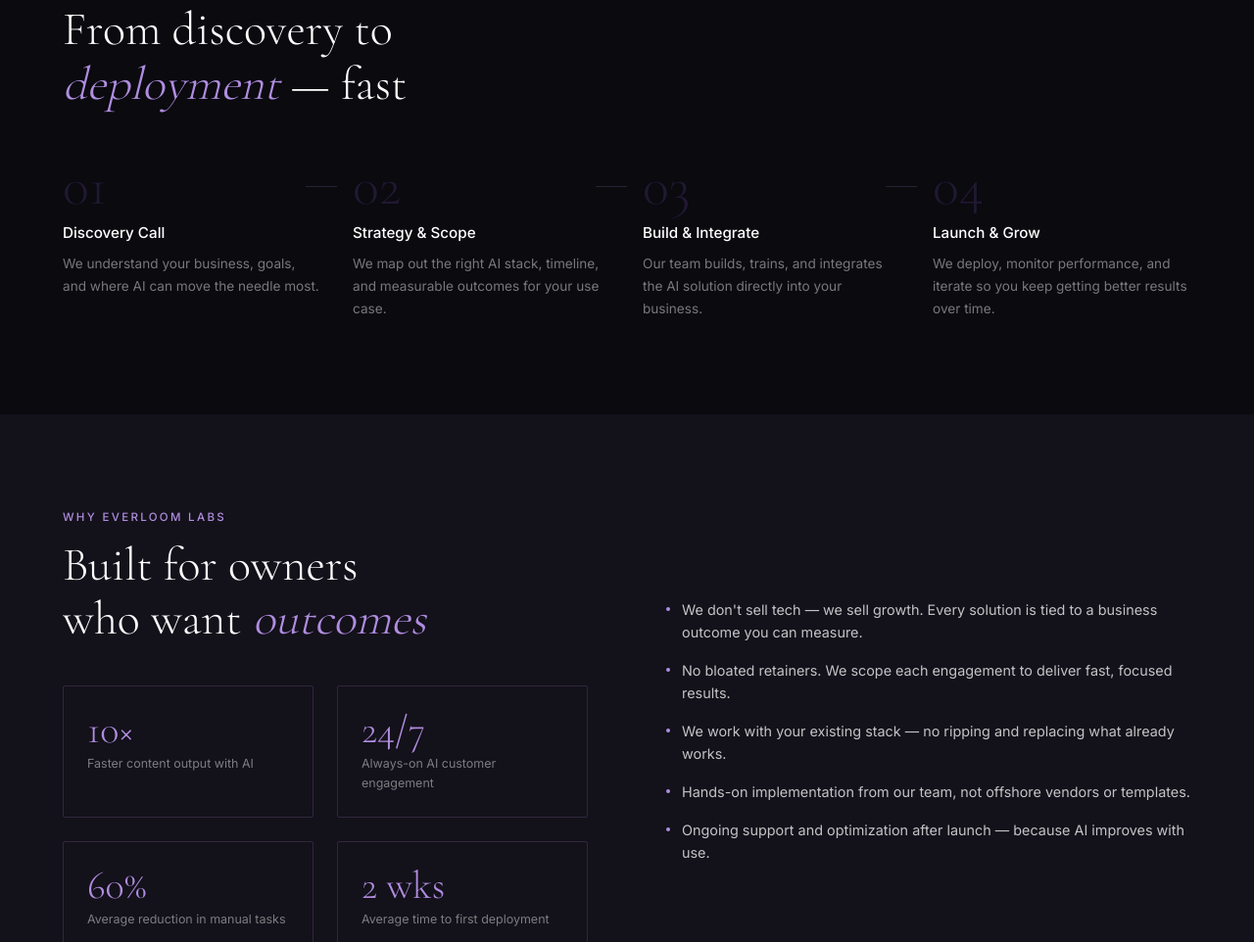
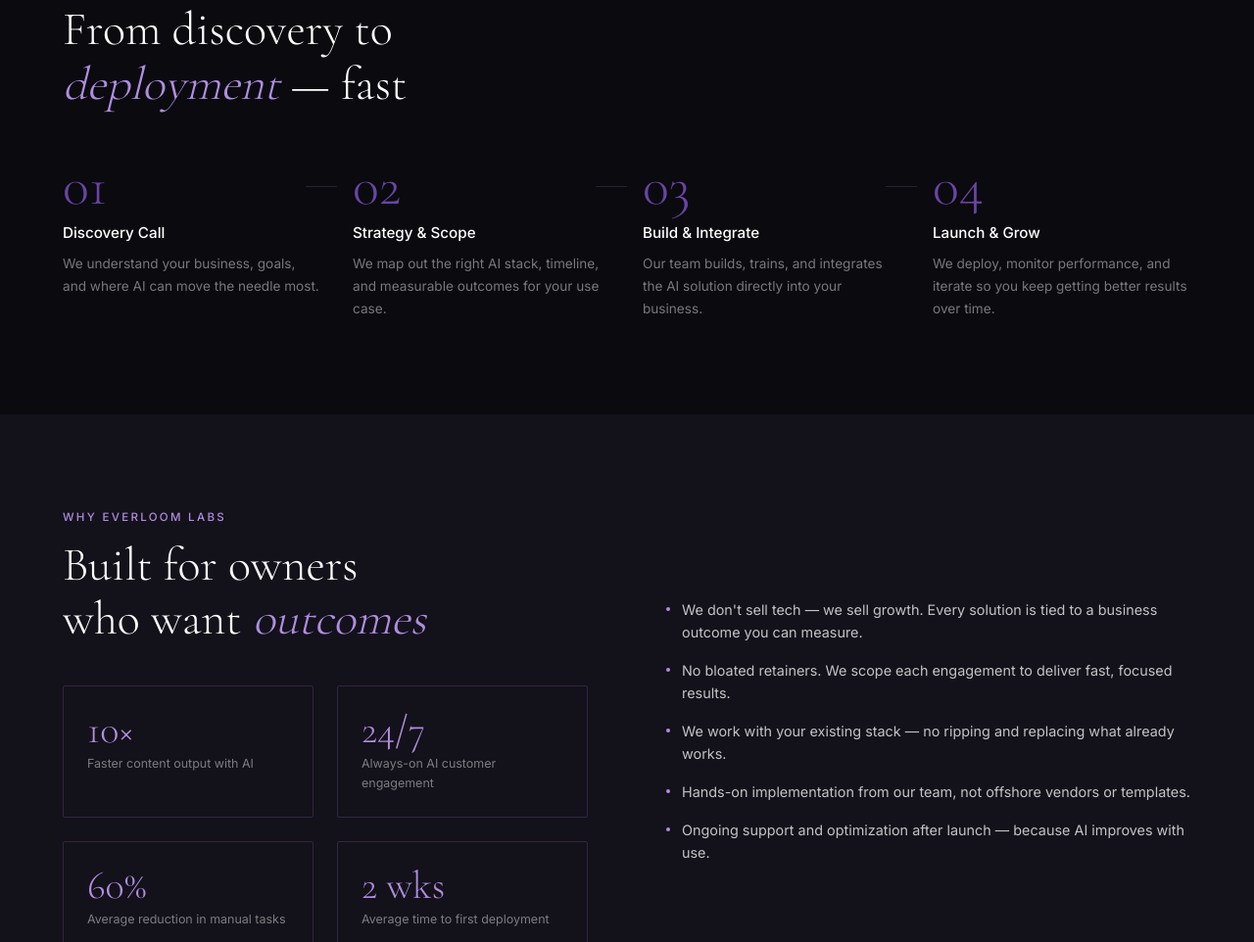
Before and after one commit to EverloomLabs/website, a website: page index.html in a window 1280 px wide. Shown: the part 2114-3076 px from the top of the page at 98% size. Drawn offline with nearby package versions, Linux system fonts and the light colour scheme.

Commit message:
Make How It Works step numbers visible with 85% opacity amethyst

```diff
--- a/index.html
+++ b/index.html
@@ -232,7 +232,7 @@
   .step-num {
     font-family: 'Cormorant Garamond', serif;
     font-size: 3.5rem; font-weight: 300;
-    color: rgba(123,79,191,0.2); line-height: 1;
+    color: rgba(123,79,191,0.85); line-height: 1;
     margin-bottom: 0.5rem;
   }
   .step-title {
```
